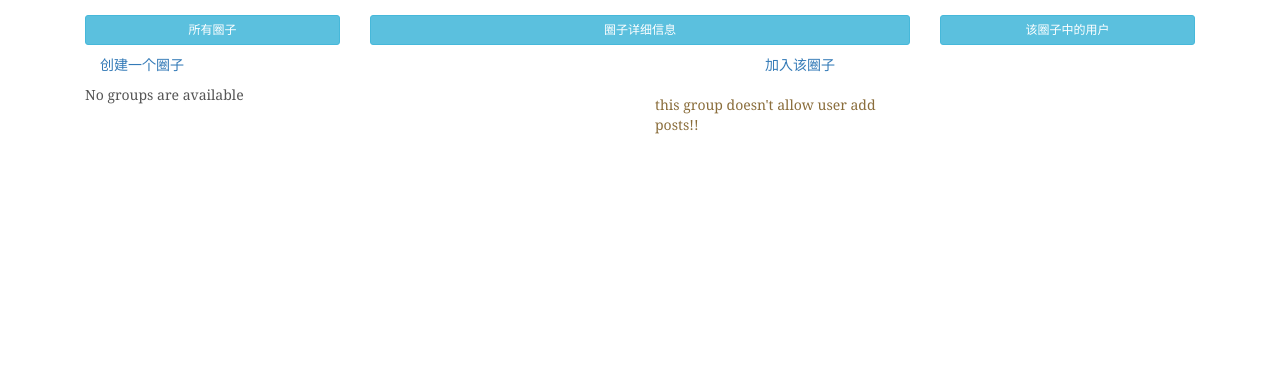
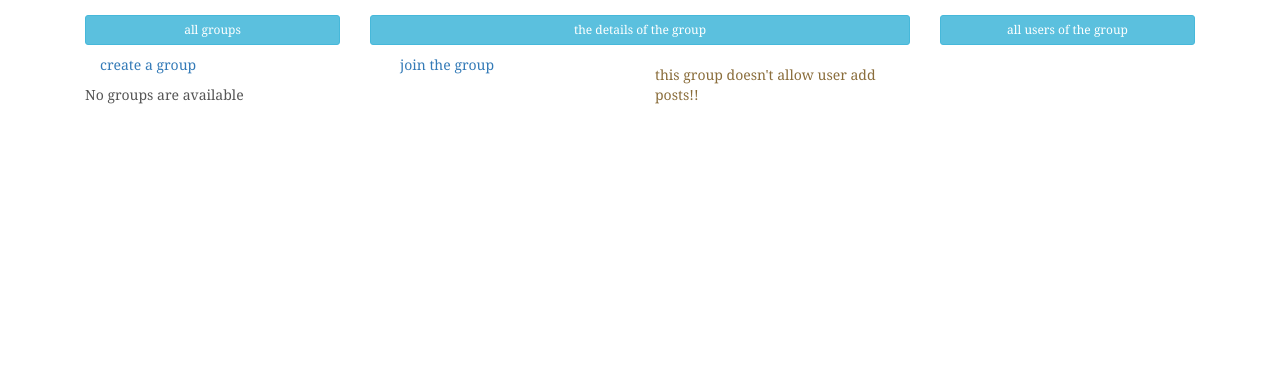
Before and after one commit to viciousstar/-, a Django app: template HIT_Groups/Groups/templates/Groups/GroupIndex.html in a window 1280 px wide. Shown: the part 51-420 px from the top of the page. Run offline with Django 3.2, Linux system fonts and the light colour scheme; the template is opened without the code that fills it, so the values that code supplies are empty; some libraries are stand-ins or nearby versions.

Commit message:
change language

```diff
--- a/HIT_Groups/Groups/templates/Groups/GroupCreate.html
+++ b/HIT_Groups/Groups/templates/Groups/GroupCreate.html
@@ -7,7 +7,7 @@
 {% block content %}
 {% if error_message %}<p><strong>{{ error_message }}</strong></p>{% endif %}
 
-<h1 align="center">创建一个圈子</h1>
+<h1 align="center">create a group</h1>
 
 <form action="{% url 'Groups:GroupCreate'%}" method="post" enctype="multipart/form-data">
     {% csrf_token %}
--- a/HIT_Groups/Groups/templates/Groups/GroupIndex.html
+++ b/HIT_Groups/Groups/templates/Groups/GroupIndex.html
@@ -8,9 +8,9 @@
 <div class="container">
     <div class="row">
         <div class="col-md-3">
-            <button type="button" class="btn btn-info btn-sm btn btn-primary btn-lg btn-block">所有圈子</button>
+            <button type="button" class="btn btn-info btn-sm btn btn-primary btn-lg btn-block">all groups</button>
             <ul class="nav nav-pills nav-stacked">
-                <li class="center-block"><a href="{% url 'Groups:GroupCreate' %}" class="center-block">创建一个圈子</a></li>
+                <li class="center-block"><a href="{% url 'Groups:GroupCreate' %}" class="center-block">create a group</a></li>
                 {% if group_list %}
                 {% for group in group_list %}
                 <li class="{%if group.id == cur_group.id %} active {%endif%}"><a
@@ -21,28 +21,26 @@
                 {% endif %}
         </div>
         <div class="col-md-6">
-            <button type="button" class="btn btn-info btn-sm btn btn-primary btn-lg btn-block">圈子详细信息</button>
+            <button type="button" class="btn btn-info btn-sm btn btn-primary btn-lg btn-block">the details of the group</button>
             <div class="row">
                 <div class="col-md-6">
                     {% if cur_group %}
                     <img src="{{ cur_group.image.url }}" height="200" class="img-thumbnail" alt="Responsive image">
                     {% endif %}
+                            {% if not IsAdd %}
+                            <ul class="nav nav-pills nav-stacked">
+                                <li class="center-block"><a href="{% url 'Groups:GroupAdd' cur_group.id %}"
+                                                            class="center-block">join the group</a></li>
+                            {% else %}
+                                <ul class="nav nav-pills nav-stacked">
+                                    <li class="center-block"><a href="{% url 'Groups:GroupLeave' cur_group.id %}"
+                                                                class="center-block">leave the group</a></li>
+                            {% endif %}
                 </div>
                 <div class="col-md-6">
                     <div class="row">
                         <div class="col-md-4">
                             <h3><span class="label label-success">{{cur_group.tag}}</span></h3>
-                        </div>
-                        <div class="col-md-8">
-                            {% if not IsAdd %}
-                            <ul class="nav nav-pills nav-stacked">
-                                <li class="center-block"><a href="{% url 'Groups:GroupAdd' cur_group.id %}"
-                                                            class="center-block">加入该圈子</a></li>
-                            {% else %}
-                                <ul class="nav nav-pills nav-stacked">
-                                    <li class="center-block"><a href="{% url 'Groups:GroupLeave' cur_group.id %}"
-                                                                class="center-block">离开该圈子</a></li>
-                            {% endif %}
                         </div>
                     </div>
                     <p class="text-primary">{{cur_group.description}}</p>
@@ -58,12 +56,12 @@
                 <div class="col-md-6">
                     <ul class="nav nav-pills nav-stacked">
                         <li class="center-block"><a href="{% url 'Groups:GroupDelete' cur_group.id %}"
-                                                    class="center-block">删除该圈子</a></li>
+                                                    class="center-block">delete the group</a></li>
                 </div>
                 <div class="col-md-6">
                     <ul class="nav nav-pills nav-stacked">
                         <li class="center-block"><a href="{% url 'Groups:GroupModify' cur_group.id %}"
-                                                    class="center-block">修改该圈子</a></li>
+                                                    class="center-block">modify the group</a></li>
                 </div>
             </div>
             {% endif %}
@@ -94,7 +92,7 @@
             {% endif %}
         </div>
         <div class="col-md-3">
-            <button type="button" class="btn btn-info btn-sm btn btn-primary btn-lg btn-block">该圈子中的用户</button>
+            <button type="button" class="btn btn-info btn-sm btn btn-primary btn-lg btn-block">all users of the group</button>
             {%for u in cur_group.myuser_set.all %}
             <div class="row">
                 <div class="col-md-4">
--- a/HIT_Groups/Groups/templates/Groups/GroupModify.html
+++ b/HIT_Groups/Groups/templates/Groups/GroupModify.html
@@ -7,7 +7,7 @@
 {% block content %}
 {% if error_message %}<p><strong>{{ error_message }}</strong></p>{% endif %}
 
-<h1 align="center">修改{{group.name}}</h1>
+<h1 align="center">Modify {{group.name}}</h1>
 
 <form action="{% url 'Groups:GroupModify' group.id%}" method="post" enctype="multipart/form-data">
     {% csrf_token %}
```
Also changed, not shown: HIT_Groups/Posts/migrations/0013_auto_20151224_1510.py (added).
